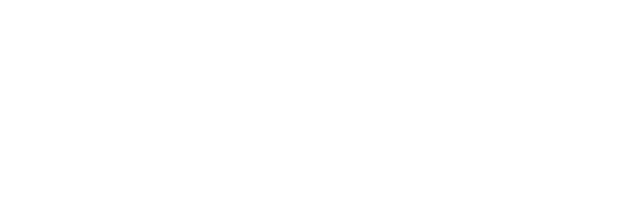
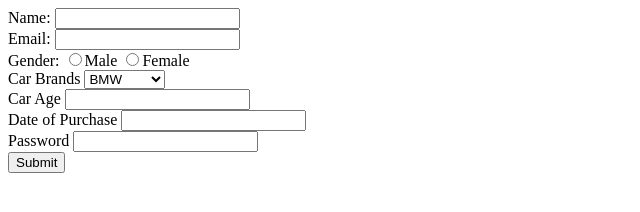
Before and after one commit to acciojob/car-insurance-form-skhandelwal758, a website: page main.html in a window 1280 px wide. Shown: the whole page, without its empty margins (0-640 px from the left). Drawn offline with Linux system fonts and the light colour scheme.

Commit message:
created a submission

```diff
--- a/main.html
+++ b/main.html
@@ -8,6 +8,28 @@
 
 <body>
 	<!-- the entire body must be written by student -->
+	<form acion="#" method="post">
+		<label for="name">Name: </label>
+		<input type="text" id="name" name="name"><br>
+		<label for="email">Email: </label>
+		<input type="email" id="email" name="email"><br>
+		<label for="gender">Gender: </label>
+		<input type="radio" name="gender" value="male">Male
+		<input type="radio" name="gender" value="female">Female<br>
+		<label for="cars">Car Brands</label>
+		<select name="cars" id="cars">
+			<option value="BMW">BMW</option>
+			<option value="Audi">Audi</option>
+			<option value="Mercedez">Mercedez</option>
+		</select><br>
+		<label for="carage">Car Age</label>
+		<input type="text" id="carage" name="carage"><br>
+		<label for="dop">Date of Purchase</label>
+		<input type="text" id="dop" for="dop"><br>
+		<label for="password">Password</label>
+		<input type="password" id="password" for="password"><br>
+		<input type="submit" value="Submit"><br>
+	</form>
     <script type="text/javascript" src="./script.js">
 </script>
 
```
